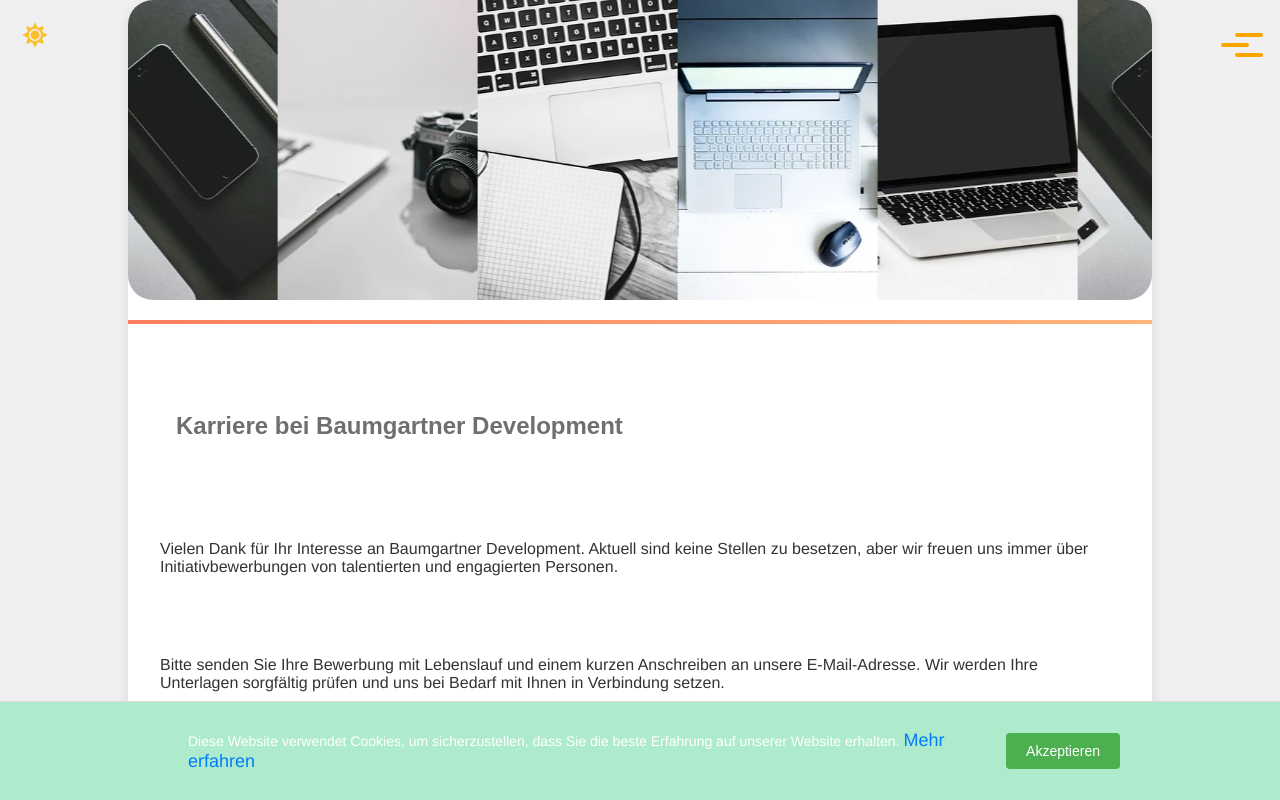
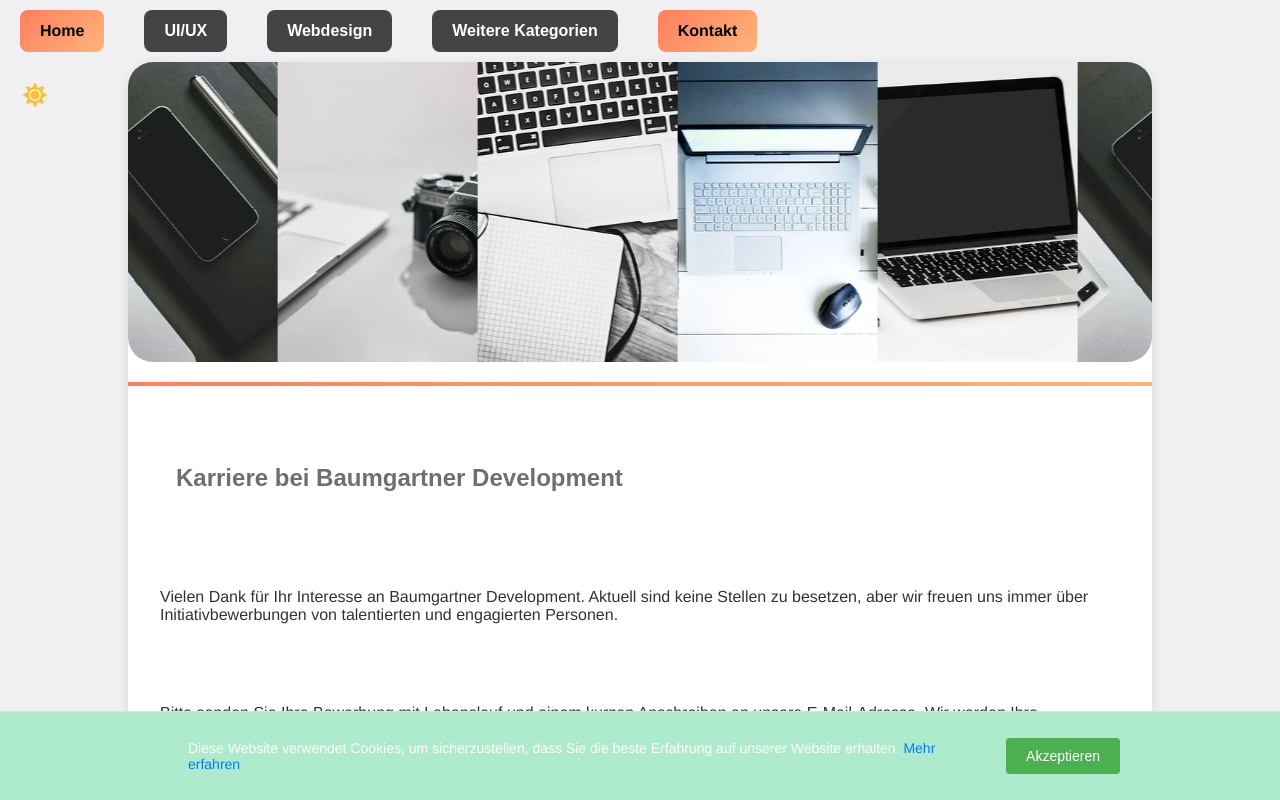
Before and after one commit to BrunoBaumgartner78/baumgartnerdev2, a Next.js app: page /career in a window 1280 px wide. Shown: the top 800 px of the page. Built offline with nearby package versions, Linux system fonts and the light colour scheme.

Commit message:
Erster Commit - Next.js App hochgeladen

```diff
--- a/next.config.mjs
+++ b/next.config.mjs
@@ -1,5 +1,5 @@
 
-/*
+
 // next.config.js
 module.exports = {
   async redirects() {
@@ -29,4 +29,3 @@
     ];
   },
 };
-*/
--- a/package.json
+++ b/package.json
@@ -16,7 +16,9 @@
     "cors": "^2.8.5",
     "cross-env": "^7.0.3",
     "express": "^4.21.2",
+    "framer-motion": "^12.1.0",
     "jsonwebtoken": "^9.0.2",
+    "lucide-react": "^0.474.0",
     "mongoose": "^8.9.4",
     "next": "^15.1.4",
     "next-sitemap": "^4.2.3",
--- a/pages/portfolio.js
+++ b/pages/portfolio.js
@@ -5,6 +5,7 @@
 import ThemeToggle from '@/app/components/ThemeToggle';
 import '../src/app/globals.css';
 import '../src/app/styles/Portfolio.css'; // CSS-Datei für das Portfolio-Styling
+import '../src/app/styles/Nav.css';
 
 const Portfolio = () => {
   const portfolioWorks = [
--- a/src/app/components/Header.js
+++ b/src/app/components/Header.js
@@ -2,9 +2,11 @@
 import Slider from './Slider';
 import styles from '../styles/Header.module.css';
 
+
 const Header = () => {
   return (
     <header className={styles.header}>
+
       <Slider />
     </header>
   );
--- a/src/app/components/Nav.js
+++ b/src/app/components/Nav.js
@@ -1,19 +1,26 @@
 'use client';
 import React, { useState, useEffect } from 'react';
-import Link from 'next/link'; // Importiere Link von next/link
-import { FaFacebook, FaTwitter, FaLinkedin } from 'react-icons/fa'; // Importiere Social Media Icons
+import Link from 'next/link';
+import { FaFacebook, FaTwitter, FaLinkedin } from 'react-icons/fa';
 import '../styles/Nav.css';
 
 export default function Menu() {
   const [isMenuOpen, setIsMenuOpen] = useState(false);
-  const [openSubMenu, setOpenSubMenu] = useState(null); // Statt eines Objekts nur einen einzelnen Wert
+  const [openSubMenu, setOpenSubMenu] = useState(null);
+  const [isMobile, setIsMobile] = useState(false);
   const [shareLinks, setShareLinks] = useState({
-    facebook: "",
-    twitter: "",
-    linkedin: "",
+    facebook: '',
+    twitter: '',
+    linkedin: '',
   });
 
-  // Client-seitiger Zugriff auf `window.location.href`
+  useEffect(() => {
+    const checkMobile = () => setIsMobile(window.innerWidth <= 768);
+    checkMobile();
+    window.addEventListener('resize', checkMobile);
+    return () => window.removeEventListener('resize', checkMobile);
+  }, []);
+
   useEffect(() => {
     const currentUrl = window.location.href;
     setShareLinks({
@@ -24,63 +31,51 @@
   }, []);
 
   const toggleMenu = () => {
-    setIsMenuOpen((prev) => !prev);
+    setIsMenuOpen(!isMenuOpen);
   };
 
   const toggleSubMenu = (key) => {
-    // Wenn das gleiche Submenu nochmal geklickt wird, wird es geschlossen, andernfalls wird das Submenu gewechselt
     setOpenSubMenu((prev) => (prev === key ? null : key));
   };
 
   return (
     <>
-      {/* Dezent fixierter Hamburger-Button */}
-      <button className={`menu-toggle ${isMenuOpen ? 'open' : ''}`} onClick={toggleMenu}>
-        <span className="menu-icon"></span>
+      {isMobile ? (
+        <>
+          <button className="menu-toggle" onClick={toggleMenu}>
+            {isMenuOpen ? 'Close' : 'Menü'}
           </button>
-
-      {/* Menü-Overlay mit Animationen */}
           <div className={`menu-overlay ${isMenuOpen ? 'open' : ''}`}>
-        <div className={`orange-container ${isMenuOpen ? 'visible' : ''}`}></div>
             <nav className="menu">
               <ul className="menu-list">
                 <li><Link href="/">Home</Link></li>
                 <li>
-              <button className="submenu-toggle" onClick={() => toggleSubMenu('uiux')}>
-                UI/UX
-                <span className="arrow">{openSubMenu === 'uiux' ? '▲' : '▼'}</span>
-              </button>
+                  <button className="webdesign" onClick={() => toggleSubMenu('uiux')}>UI/UX</button>
                   {openSubMenu === 'uiux' && (
                     <ul className="submenu">
                       <li><Link href="/ux-strategy">UX-Strategie</Link></li>
                       <li><Link href="/usability-testing">Usability-Testing</Link></li>
                       <li><Link href="/design-thinking">Design Thinking</Link></li>
-                  <li><Link href="/wireframes-prototypes">Wireframes & Prototypen</Link></li>
-                </ul>
-              )}
-            </li>
-            <li>
-              <button className="submenu-toggle" onClick={() => toggleSubMenu('webdesign')}>
-                Webdesign
-                <span className="arrow">{openSubMenu === 'webdesign' ? '▲' : '▼'}</span>
-              </button>
-              {openSubMenu === 'webdesign' && (
-                <ul className="submenu">
-                  <li><Link href="/responsive-design">Responsive Design</Link></li>
-                  <li><Link href="/mobile-first">Mobile-First Ansätze</Link></li>
-                  <li><Link href="/accessible-web-design">Barrierefreies Webdesign</Link></li>
-                  <li><Link href="/design-trends">Design-Trends</Link></li>
+                      <li><Link href="/wireframes-prototypes">Wireframes und Prototypen</Link></li>
                     </ul>
                   )}
                 </li>
                 <li><Link href="/coding">Coding</Link></li>
                 <li><Link href="/web-development">Webentwicklung</Link></li>
                 <li>
-              <button className="submenu-toggle" onClick={() => toggleSubMenu('categories')}>
-                Weitere Kategorien
-                <span className="arrow">{openSubMenu === 'categories' ? '▲' : '▼'}</span>
-              </button>
-              {openSubMenu === 'categories' && (
+                  <button className="webdesign" onClick={() => toggleSubMenu('webdesign')}>Webdesign</button>
+                  {openSubMenu === 'webdesign' && (
+                    <ul className="submenu">
+                      <li><Link href="/responsive-design">Responsive Design</Link></li>
+                      <li><Link href="/mobile-first">Mobile First</Link></li>
+                      <li><Link href="/accesible-web-design">Barrierefreiheit</Link></li>
+                      <li><Link href="/design-trends">Design Trends</Link></li>
+                    </ul>
+                  )}
+                </li>
+                <li>
+                  <button className="webdesign" onClick={() => toggleSubMenu('weitere')}>Weitere Kategorien</button>
+                  {openSubMenu === 'weitere' && (
                     <ul className="submenu">
                       <li><Link href="/portfolio">Portfolio</Link></li>
                       <li><Link href="/blog">Blog</Link></li>
@@ -91,9 +86,6 @@
                 </li>
                 <li><Link href="/kontakt">Kontakt</Link></li>
               </ul>
-        </nav>
-
-        {/* Social Media Sharing Widget am unteren Rand */}
               <div className="social-sharing">
                 <div className="social-icons">
                   <a href={shareLinks.facebook} target="_blank" rel="noopener noreferrer">
@@ -107,7 +99,50 @@
                   </a>
                 </div>
               </div>
+            </nav>
           </div>
+        </>
+      ) : (
+        <nav className="desktop-menu">
+          <ul className="menu-list">
+            <li><Link href="/">Home</Link></li>
+            <li>
+              <button className="submenu-toggle" onClick={() => toggleSubMenu('uiux')}>UI/UX</button>
+              {openSubMenu === 'uiux' && (
+                <ul className="submenu">
+                  <li><Link href="/ux-strategy">UX-Strategie</Link></li>
+                  <li><Link href="/usability-testing">Usability-Testing</Link></li>
+                  <li><Link href="/design-thinking">Design Thinking</Link></li>
+                  <li><Link href="/wireframes-prototypes">Wireframes und Prototypen</Link></li>
+                </ul>
+              )}
+            </li>
+            <li>
+              <button className="submenu-toggle" onClick={() => toggleSubMenu('webdesign')}>Webdesign</button>
+              {openSubMenu === 'webdesign' && (
+                <ul className="submenu">
+                  <li><Link href="/responsive-design">Responsive Design</Link></li>
+                  <li><Link href="/mobile-first">Mobile First</Link></li>
+                  <li><Link href="/accesible-web-design">Barrierefreiheit</Link></li>
+                  <li><Link href="/design-trends">Design Trends</Link></li>
+                </ul>
+              )}
+            </li>
+            <li>
+              <button className="submenu-toggle" onClick={() => toggleSubMenu('weitere')}>Weitere Kategorien</button>
+              {openSubMenu === 'weitere' && (
+                <ul className="submenu">
+                  <li><Link href="/portfolio">Portfolio</Link></li>
+                  <li><Link href="/blog">Blog</Link></li>
+                  <li><Link href="/about-us">About us</Link></li>
+                  <li><Link href="/career">Karriere</Link></li>
+                </ul>
+              )}
+            </li>
+            <li><Link href="/kontakt">Kontakt</Link></li>
+          </ul>
+        </nav>
+      )}
     </>
   );
 }
--- a/src/app/layout.js
+++ b/src/app/layout.js
@@ -70,7 +70,6 @@
 
         {/*Canonial Tag*/}
         <link rel="canonical" href="https://www.myiq.ch" />
-
       </Head>
       <body>
 
--- a/src/app/styles/Nav.css
+++ b/src/app/styles/Nav.css
@@ -1,47 +1,257 @@
-/* Allgemeine Styles */
-body {
-    margin: 0;
-    font-family: Arial, sans-serif;
+/* Allgemeine Stile */
+.menu-toggle {
+  display: none;
+  position: absolute;
+  top: 20px;
+  right: 20px;
+  background: none;
+  border: none;
+  cursor: pointer;
+  z-index: 1012;
+
+}
+
+
+
+.menu-overlay {
+  display: flex;
+  justify-content: center;
+  align-items: center;
+  background: rgba(0, 0, 0, 0.8);
+  position: fixed;
+  top: 0;
+  left: 0;
+  width: 100%;
+  height: 100%;
+  transform: translateX(100%);
+  transition: transform 0.3s ease-in-out;
+  z-index: 999;
+}
+
+.menu-overlay.open {
+  transform: translateX(0);
+  z-index: 1001;
+}
+
+.menu-list li {
+  list-style: none;
+  margin: 10px 0;
+}
+
+.menu-list a,
+.submenu-toggle {
+  display: block;
+  padding: 12px 20px;
+  border-radius: 8px;
+  text-decoration: none;
+  font-size: 16px;
+  font-weight: 600;
+  text-align: center;
+  transition: all 0.3s ease-in-out;
+}
+
+.menu-list a {
+  background: linear-gradient(135deg, #ff7e5f, #feb47b);
+  color: white;
+}
+
+.menu-list a:hover {
+  background: linear-gradient(135deg, #ff9966, #ff5e62);
+  transform: scale(1.05);
+  box-shadow: 0px 4px 10px rgba(255, 94, 98, 0.4);
+}
+
+.submenu-toggle {
+  background: #444;
+  color: white;
+  border: none;
+  cursor: pointer;
+  width: 100%;
+}
+
+.submenu-toggle:hover {
+  background: #666;
+  transform: scale(1.02);
+}
+
+/* Submenu Styling */
+.submenu {
+  margin-top: 5px;
+  padding: 5px 0;
+}
+
+.submenu li a {
+  background: #555;
+  color: white;
+  padding: 10px 16px;
+}
+
+.submenu li a:hover {
+  background: #777;
+}
+
+.menu{
+  position: relative;
+
+}
+
+.webdesign {
+  display: block;
+  width: 100%;
+  padding: 12px 18px;
+  font-size: 16px;
+  font-weight: 600;
+  color: white;
+  text-align: center;
+  background: linear-gradient(135deg, #007bff, #00d4ff);
+  border: none;
+  border-radius: 8px;
+  cursor: pointer;
+  transition: all 0.3s ease-in-out;
+  box-shadow: 0px 4px 6px rgba(0, 0, 0, 0.1);
+}
+
+.webdesign:hover {
+  background: linear-gradient(135deg, #0056b3, #008cba);
+  transform: scale(1.05);
+  box-shadow: 0px 6px 12px rgba(0, 140, 186, 0.3);
+}
+
+.submenu li a {
+  display: block;
+  padding: 10px 16px;
+  font-size: 14px;
+  font-weight: 500;
+  color: white;
+  background: #333;
+  border-radius: 6px;
+  text-decoration: none;
+  transition: all 0.3s ease-in-out;
+}
+
+.submenu li a:hover {
+  background: #444;
+  transform: translateX(5px);
+}
+
+
+.social-sharing{
+  position: relative;
+  display: flex;
+  width: 100%;
+  height: fit-content;
+}
+
+.social-icons {
+  margin: 20px auto;
+  align-content: space-around;
+  width: 100%;
+  display: flex;
+}
+
+.social-icons a{
+  padding: 10px;
+  color:#feb47b;
+  margin: 10px auto;
+}
+
+/* Desktop Navigation */
+@media (min-width: 769px) {
+  .menu-toggle {
+    display: none;
   }
 
-  .menu-toggle {
-    position: fixed;
-    top: 25px;
-    right: 25px;
-    z-index: 1001;
-    background-color: transparent;
+  .menu-overlay {
+    background: transparent;
+    display: flex;
+    justify-content: space-between;
+    align-items: center;
+    position: relative;
+    transform: translateX(0);
+    height: auto;
+  }
+
+  .menu-list {
+    display: flex;
+  }
+
+  .menu-list li {
+    margin: 0 20px;
+  }
+
+  .menu-list a {
+    color: black;
+    font-size: 1rem;
+  }
+}
+
+.menu-toggle {
+    position: absolute;
+    width: 50px;
+    height: 50px;
+    background: linear-gradient(45deg, #444, #222);
     border: none;
     cursor: pointer;
-    width: 40px;
-    height: 40px;
+    outline: none;
+    border-radius: 8px;
+    display: flex;
+    align-items: center;
+    justify-content: center;
+    overflow: hidden;
+    transition: transform 0.3s ease-in-out;
+    color: #feb47b;
   }
 
-  .menu-toggle .menu-icon {
-    display: block;
+  /* Lichtstreifen Animation */
+  .menu-toggle::before {
+    content: '';
+    position: absolute;
+    top: 0;
+    left: -100%;
     width: 100%;
-    height: 4px;
-    background: orange;
-    border-radius: 5px;
-    position: relative;
+    height: 100%;
+    background: rgba(255, 255, 255, 0.2);
+    transform: skewX(-30deg);
+    animation: light-streak 2s infinite linear;
+
   }
 
-  .menu-toggle .menu-icon::before,
-  .menu-toggle .menu-icon::after {
+  @keyframes light-streak {
+    0% { left: -100%; }
+    100% { left: 100%; }
+  }
+
+  /* Menü-Icon */
+  .menu-icon {
+    position: relative;
+    width: 30px;
+    height: 3px;
+    background: white;
+    transition: all 0.3s ease-in-out;
+  }
+
+  /* Hamburger-Linien */
+  .menu-icon::before,
+  .menu-icon::after {
     content: '';
     position: absolute;
-    width: 100%;
-    height: 4px;
-    background: orange;
-    border-radius: 5px;
-    transition: transform 0.3s, top 0.3s, bottom 0.3s;
+    width: 30px;
+    height: 3px;
+    background: white;
+    transition: all 0.3s ease-in-out;
   }
 
-  .menu-toggle .menu-icon::before {
+  .menu-icon::before {
     top: -10px;
   }
 
-  .menu-toggle .menu-icon::after {
+  .menu-icon::after {
     bottom: -10px;
+  }
+
+  /* Menü ist geöffnet: Drehung und Minus-Symbol */
+  .menu-toggle.open {
+    transform: rotate(90deg);
   }
 
   .menu-toggle.open .menu-icon {
@@ -49,136 +259,18 @@
   }
 
   .menu-toggle.open .menu-icon::before {
-    transform: rotate(45deg);
-    top: 0;
+    transform: translateY(10px) rotate(45deg);
   }
 
   .menu-toggle.open .menu-icon::after {
-    transform: rotate(-45deg);
-    bottom: 0;
-  }
-
-  /* Menü-Overlay */
-  .menu-overlay {
-    position: fixed;
-    top: 0;
-    left: 0;
-    width: 100vw;
-    height: 100vh;
-
-    background: linear-gradient(to bottom left, gray, orange, yellow); /* Verlauf */
-    transform: translateX(100%);
-    transition: transform 0.5s ease;
-    z-index: 1000;
-    overflow: hidden;
-  }
-
-  .menu-overlay.open {
-    transform: translateX(0);
-  }
-  .orange-container {
-    position: absolute;
-    top: 0;
-    right: 0;
-    width: 100%;
-    height: 100%;
-    background: rgba(0, 0, 0, 1);
-    transform: translateX(100%);
-    transition: transform 0.5s ease;
-    z-index: 1000;
-  }
-
-  .orange-container.visible {
-    transform: translateX(0);
+    transform: translateY(-10px) rotate(-45deg);
   }
 
 
-  .menu {
-    position: relative;
-    padding: 20px;
-    z-index: 1002;
+/* Mobile Navigation */
+@media (max-width: 768px) {
+  .menu-toggle {
+    display: block;
+    color: #feb47b;
   }
-
-  .menu-list, a {
-    list-style: none;
-    padding: 0;
-    margin: 0;
-    color: orange;
-    font-size: 18px;
-    text-align: left;
-    text-decoration: none;
-  }
-
-  .menu-list > li {
-    margin: 40px 0;
-    display: flex;
-    align-items: center;
-    list-style: none;
-  }
-
-  .menu-list > li .icon {
-    margin-right: 10px;
-    color: orange;
-    font-size: 20px;
-  }
-
-  .submenu {
-    padding-left: 20px;
-    margin-top: 10px;
-  }
-
-  .submenu li {
-    font-size: 16px;
-    margin: 15px 0;
-    color: white;
-  }
-
-  .submenu li .icon {
-    margin-right: 5px;
-  }
-
-  .submenu-toggle {
-    background: none;
-    color: white;
-    border: none;
-    font-size: 18px;
-    cursor: pointer;
-    display: flex;
-    align-items: center;
-    justify-content: space-between;
-    width: 100%;
-    padding: 10px 0;
-  }
-
-  .arrow {
-    margin-left: auto;
-    color: orange;
-  }
-
-  .social-sharing {
-    position: relative;
-    bottom: 0;
-    top: 20px;
-    left: 50%;
-    transform: translateX(-50%);
-    text-align: center;
-    background-color: transparent;
-    padding: 10px;
-    border-radius: 5px;
-    z-index: 1000;
-  }
-
-  .social-icons {
-    display: flex;
-    justify-content: center;
-    gap: 20px;
-  }
-
-  .social-icons a {
-    color: white;
-    text-decoration: none;
-  }
-
-  .social-icons a:hover {
-    color: #1da1f2; /* Beispiel für Twitter Hover-Farbe */
-  }
+}
--- a/src/app/styles/ThemeToggle.css
+++ b/src/app/styles/ThemeToggle.css
@@ -14,6 +14,8 @@
 
   h1,h2,h3,h4,h5,ul,li.dark-mode{
     color: #6f6f6f;
+    margin: 10px auto;
+    padding: 0;
   }
 
   /* Sections Styling */
@@ -47,6 +49,7 @@
   transition: all 0.3s ease;
   z-index: 12;
   margin: 5px;
+  top: 60px;
 }
 
 /* Dark Mode Effekt */
@@ -77,3 +80,11 @@
 .moon-icon {
   color: #03a9f4;
 }
+
+@media screen and (max-width: 600px) {
+
+  .toggle-button{
+    top: 10px;
+  }
+
+}
--- a/src/app/styles/Video.css
+++ b/src/app/styles/Video.css
@@ -15,6 +15,7 @@
     transition: all 0.3s ease;
     box-shadow: 0 4px 6px rgba(0, 0, 0, 0.2);
     overflow: hidden;
+    z-index: 99;
   }
 
   .video-preview-container.hidden {
```
Also changed, not shown: src/app/styles/Portfolio.css (+0 -11 lines), 2 other files (tests, documents, lock files or other folders). Lines whose indentation alone changed are shown as unchanged.
